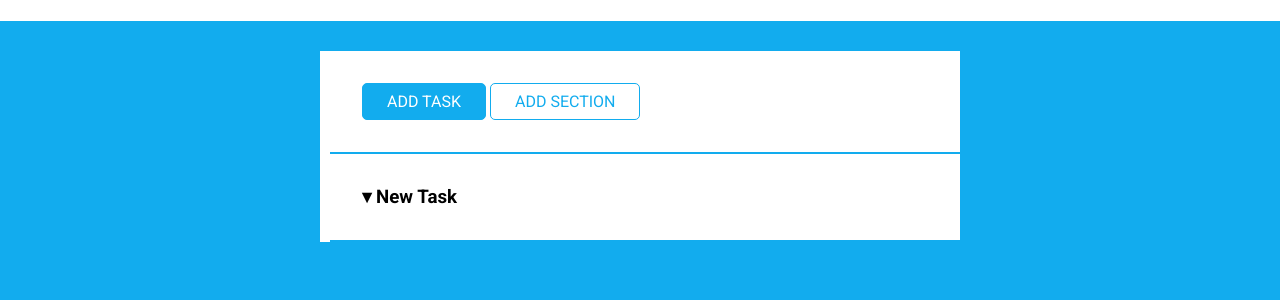
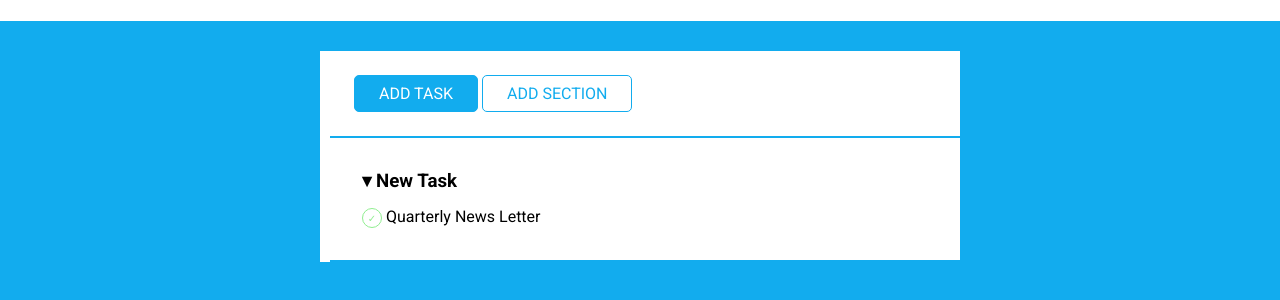
Before and after one commit to Diakoretina/htmlcss-workfullytodo, a plain HTML site: page index.html in a window 1280 px wide. Shown: the part 46-346 px from the top of the page. Drawn offline with Linux system fonts and the light colour scheme.

Commit message:
Add check

```diff
--- a/index.html
+++ b/index.html
@@ -23,6 +23,7 @@
             <!-- Todo -->
             <section class="mid">
                 <h3>&blacktriangledown; New Task</h3>
+                <span class="circle check">&check;</span> Quarterly News Letter
             </section>
         </div>
     </main>
--- a/style.css
+++ b/style.css
@@ -37,10 +37,26 @@ header {
 }
   /*Top*/
 .top{
-    padding: 32px;
+    padding: 24px;
     border-bottom: 2px solid #12acee
 }
+  /*Mid*/
 .mid{
     padding: 32px;
     border-bottom: 2px solid #12acee
 }
+/*Check stuff*/
+.circle {
+    margin-top: 16px;
+    display: inline-block;
+    width: 20px;
+    height: 20px;
+    line-height: 20px;
+    font-size: x-small;
+    text-align: center;
+    border-radius: 50%;
+}
+.check {
+    border: 1px solid lightgreen;
+    color: lightgreen;
+  }
```
Lines whose indentation alone changed are shown as unchanged.
